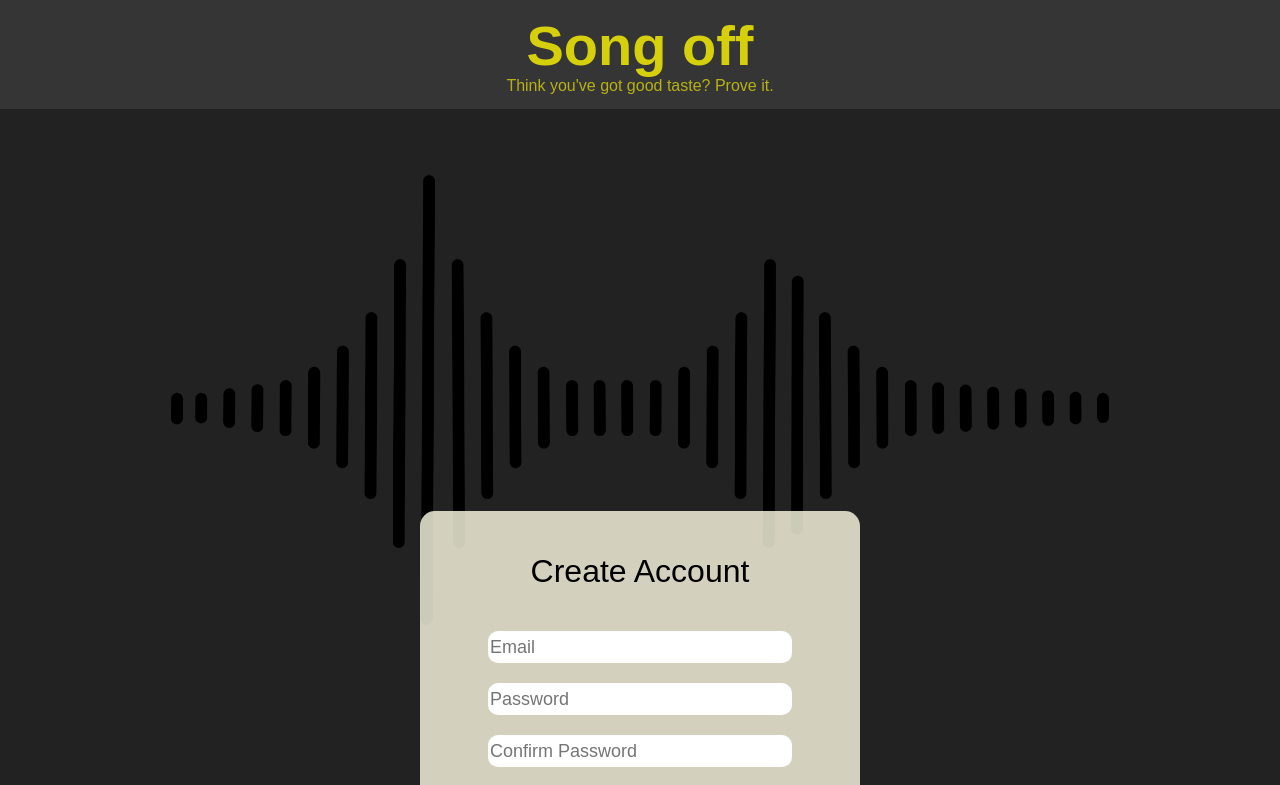
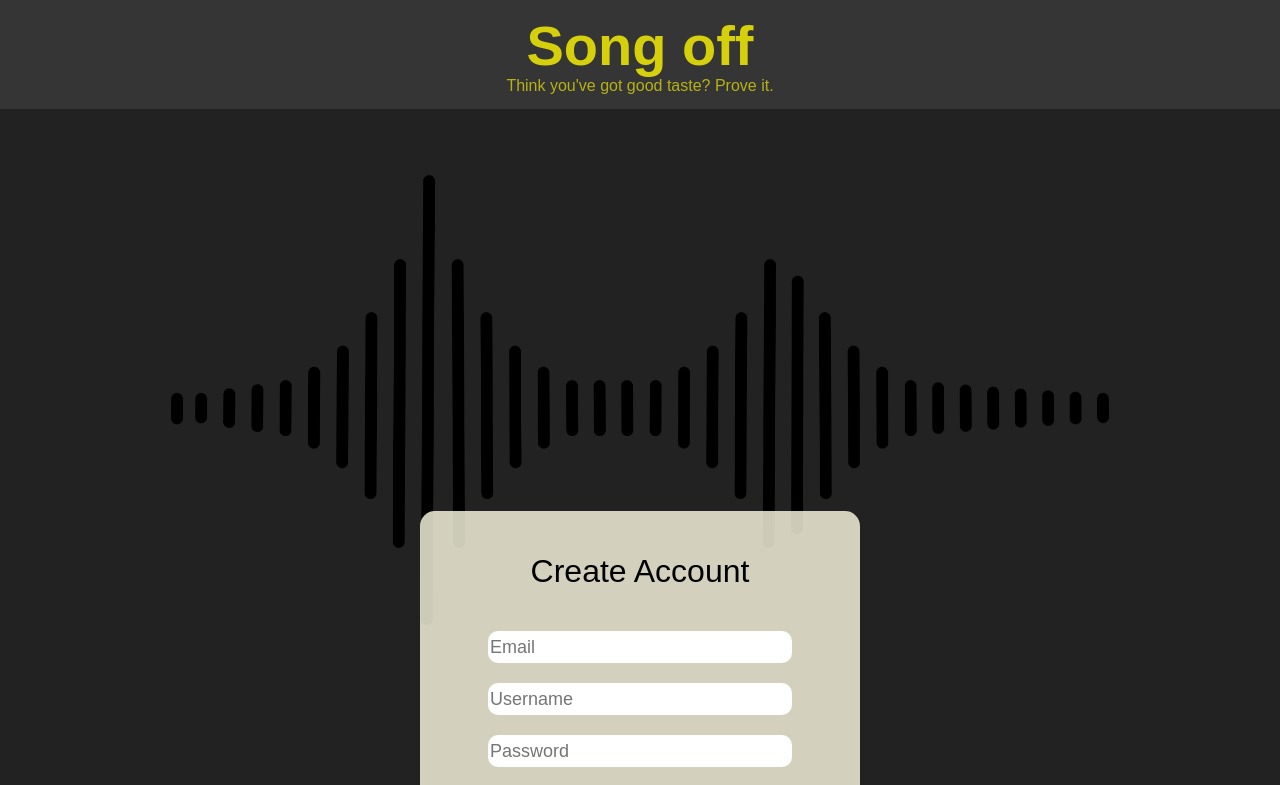
Before and after one commit to Runeozzyman/Song-Off, a React (Create React App) app in the folder song-off/: page /create-account in a window 1280 px wide. Shown: the top 785 px of the page. Built offline with nearby package versions, Linux system fonts and the light colour scheme; no server answers; a web font is replaced by a local one.

Commit message:
fixed login w no email confirmation
email confirmation has extremely small rate limit -> impossible to test

```diff
--- a/song-off/src/components/Account_Creation.js
+++ b/song-off/src/components/Account_Creation.js
@@ -5,6 +5,7 @@ import { userSignUp } from "../services/userService";
 
 const Account_Creation = () => {
   const [email, setEmail] = useState("");
+  const [username, setUsername] = useState("");
   const [password, setPassword] = useState("");
   const [confirmPassword, setConfirmPassword] = useState("");
   const [error, setError] = useState("");
@@ -22,9 +23,9 @@ const Account_Creation = () => {
 
     try {
       setLoading(true);
-      const result = await userSignUp(email, password);
+      const result = await userSignUp(email, password, username);
       console.log(result);
-      navigate("/")
+      navigate("/login")
 
     } catch (err) {
         if(err.message.includes("already registered")){
@@ -48,6 +49,15 @@ const Account_Creation = () => {
         placeholder="Email"
         value={email}
         onChange={(e) => setEmail(e.target.value)}
+        required
+      />
+
+      <input
+        id="username"
+        type="text"
+        placeholder="Username"
+        value={username}
+        onChange={(e) => setUsername(e.target.value)}
         required
       />
 
--- a/song-off/src/services/userService.js
+++ b/song-off/src/services/userService.js
@@ -1,17 +1,17 @@
 import { supabase } from "../lib/supabase";
 
-export async function userSignUp(email, password) {
+export async function userSignUp(email, password, username) {
+  const { data, error } = await supabase.auth.signUp({
+    email,
+    password,
+    options: {
+      data: {
+        username: username
+      }
+    }
+  });
 
-    const {data, error} = await supabase.auth.signUp({
-        email,
-        password
-    });
+  if (error) throw error;
 
-    if(error) throw error;
-
-    return{
-        success: true,
-        user: data.user
-    };
-
+  return data.user;
 }
```
